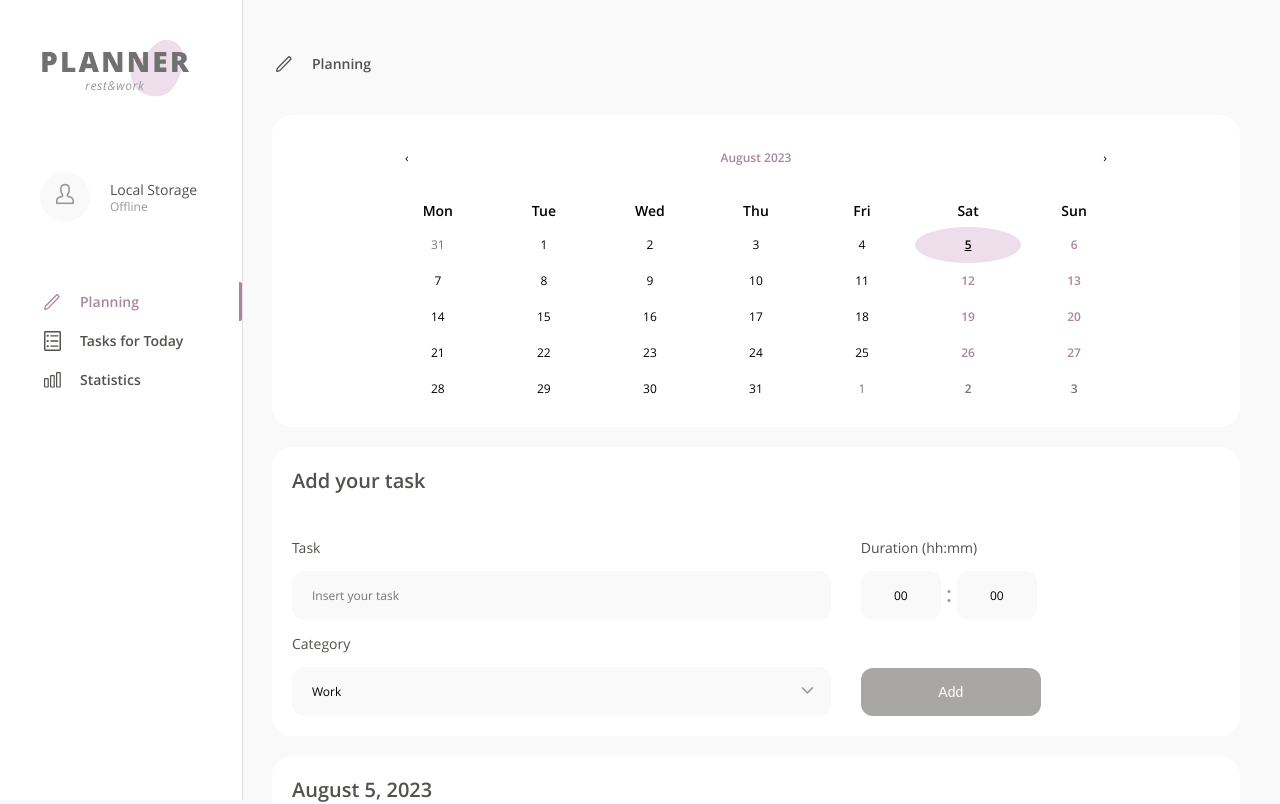
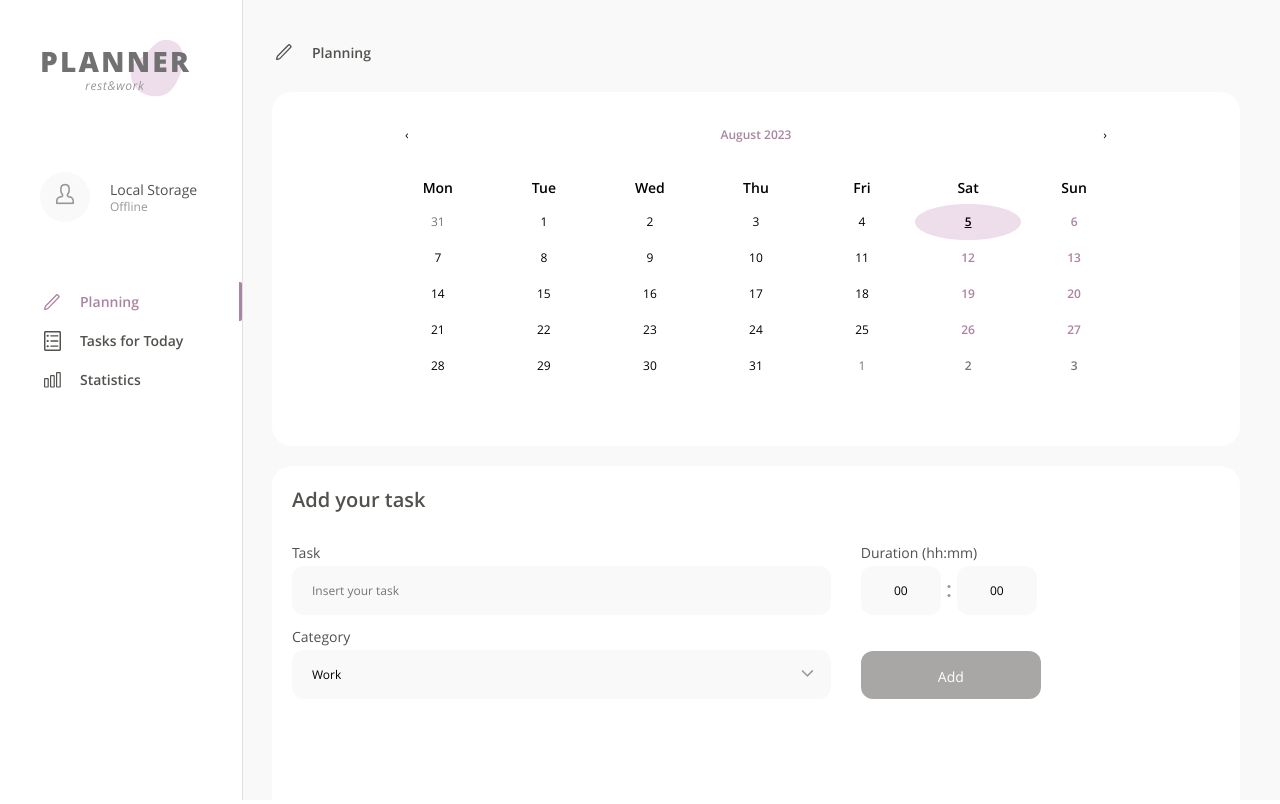
Before and after one commit to apsu96/planner_app, a React (Create React App) app: page / in a window 1280 px wide. Shown: the top 804 px of the page. Built offline with nearby package versions, Linux system fonts and the light colour scheme.

Commit message:
refactor: change app layout

```diff
--- a/src/App.tsx
+++ b/src/App.tsx
@@ -12,7 +12,6 @@ import StatisticsIcon from "./images/Statistics_icon";
 import PlanningIcon from "./images/Planning_icon";
 import {
   AppContainer,
-  DrawerContainer,
   MobileMenuContainer,
   PageContainer,
   PageTitle,
@@ -81,7 +80,6 @@ function App() {
 
   return (
     <AppContainer>
-      <DrawerContainer visible={isMobile && isDrawerOpen} isMobile={isMobile}>
       <Drawer
         variant="temporary"
         open={isDrawerOpen}
@@ -97,12 +95,10 @@ function App() {
           toggleMenu={toggleMenu}
         />
       </Drawer>
-      </DrawerContainer>
-      <DrawerContainer visible={!isMobile} isMobile={isMobile}>
       <Drawer
         variant="permanent"
         open={!isMobile}
-          sx={{ display: !isMobile ? "block" : "none" }}
+        sx={{ display: !isMobile ? "block" : "none", width: "242px" }}
       >
         <Profile
           currentView={currentView}
@@ -110,7 +106,6 @@ function App() {
           toggleMenu={toggleMenu}
         />
       </Drawer>
-      </DrawerContainer>
       <PageContainer isMobile={isMobile}>
         {isMobile ? (
           <MobileMenuContainer>
--- a/src/components/TaskForm.styled.ts
+++ b/src/components/TaskForm.styled.ts
@@ -22,6 +22,7 @@ export const TaskFormLongColumnContainer = styled.div`
   display: flex;
   flex-direction: column;
   width: 60%;
+  gap: 4px;
   @media (max-width: 820px) {
     width: 100%;
   }
--- a/src/components/TaskForm.tsx
+++ b/src/components/TaskForm.tsx
@@ -125,7 +125,7 @@ function TaskForm({ date }: { date: Date }) {
           </RowContainer>
         </TaskFormShortColumnContainer>
       </TaskFormRowMContainer>
-      <TaskFormRowContainer>
+      <TaskFormRowContainer style={{ marginTop: "12px" }}>
         <TaskFormLongColumnContainer>
           <Text>Category</Text>
           <Select
--- a/src/components/UIKit.styled.ts
+++ b/src/components/UIKit.styled.ts
@@ -1,41 +1,43 @@
 import styled from "styled-components";
 
 export const AppContainer = styled.div`
+  display: flex;
   min-height: 100vh;
   max-width: 100vw;
   width: 100%;
   background-color: #f9f9f9;
-  display: flex;
-`;
-
-export const DrawerContainer = styled.div`
-  display: ${({ visible }: { visible: boolean }) =>
-    visible ? "flex" : "none"};
-  max-width: 242px;
-  width: ${({ visible, isMobile }: { visible: boolean; isMobile: boolean }) =>
-    visible && isMobile ? "none" : "100%"};
-  box-sizing: border-box;
 `;
 
 export const PageContainer = styled.div`
   display: flex;
   flex-direction: column;
+  align-items: center;
   padding: ${({ isMobile }: { isMobile: boolean }) =>
-    isMobile ? "68px 20px 40px" : "40px 40px 44px 30px"};
+    isMobile ? "68px 20px 40px" : "40px 40px 40px 30px"};
   gap: ${({ isMobile }: { isMobile: boolean }) => (isMobile ? "20px" : "28px")};
-  width: 100%;
+  width: calc(100vw - 242px);
+  height: 100vh;
+  overflow-y: auto;
+  @media (max-width: 820px) {
+    width: 100%;
+  }
 `;
 
 export const MobileMenuContainer = styled.div`
   display: flex;
   justify-content: space-between;
   align-items: center;
+  width: 100%;
 `;
 
 export const PageTitleContainer = styled.div`
   display: flex;
   align-items: center;
   gap: 16px;
+  width: 100%;
+  @media (max-width: 820px) {
+    width: auto;
+  }
 `;
 
 export const PageTitle = styled.p`
@@ -44,6 +46,7 @@ export const PageTitle = styled.p`
   font-size: 14px;
   line-height: 19px;
   color: #53514d;
+  text-align: left;
   @media (min-width: 1441px) {
     font-size: 16px;
   }
@@ -56,12 +59,17 @@ export const Container = styled.div`
   background-color: white;
   min-width: 549px;
   width: 100%;
+  min-height: 354px;
+  height: 100%;
   box-sizing: border-box;
   margin: 0 auto;
   flex-direction: column;
   @media (max-width: 1420px) {
     min-width: 335px;
     padding: 20px;
+  }
+  @media (max-width: 820px) {
+    min-height: auto;
   }
 `;
 
--- a/src/index.css
+++ b/src/index.css
@@ -1,10 +1,14 @@
-body {
-    margin: 0;
-    font-family: 'OpenSans', sans-serif;
-    -webkit-font-smoothing: antialiased;
-    -moz-osx-font-smoothing: grayscale;
+*,
+body,
+code {
+  box-sizing: border-box;
+  margin: 0;
+  padding: 0;
+  font-family: "OpenSans", sans-serif;
+  -webkit-font-smoothing: antialiased;
+  -moz-osx-font-smoothing: grayscale;
 }
 
 code {
-    font-family: 'OpenSans', sans-serif;
+  font-family: "OpenSans", sans-serif;
 }
--- a/src/views/MyDay.styled.ts
+++ b/src/views/MyDay.styled.ts
@@ -1,21 +1,16 @@
 import styled from "styled-components";
 
 export const MyDayContainer = styled.div`
-  display: flex;
-  gap: 30px;
-  height: 100%;
+  display: grid;
+  grid-template-columns: 1fr 1fr;
+  grid-template-rows: 1fr;
+  grid-column-gap: 30px;
+  width: 100%;
+  height: calc(100vh - 88px - 44px);
   @media (max-width: 1420px) {
-    flex-direction: column;
-    gap: 20px;
-  }
-`;
-
-export const MyDayRowContainer = styled.div`
-  width: 50%;
-  height: 100%;
-  @media (max-width: 1420px) {
-    width: 100%;
-    height: auto;
+    grid-template-columns: 1fr;
+    grid-template-rows: repeat(1fr);
+    grid-row-gap: 20px;
   }
 `;
 
@@ -25,4 +20,5 @@ export const MyDayColumnContainer = styled.div`
   gap: 20px;
   margin: 0 auto;
   height: 100%;
+  width: 100%;
 `;
--- a/src/views/MyDay.tsx
+++ b/src/views/MyDay.tsx
@@ -1,8 +1,4 @@
-import {
-  MyDayColumnContainer,
-  MyDayContainer,
-  MyDayRowContainer,
-} from "./MyDay.styled";
+import { MyDayColumnContainer, MyDayContainer } from "./MyDay.styled";
 import { Container } from "../components/UIKit.styled";
 import TaskList from "../components/TaskList";
 import TaskCompletionChart from "../components/TaskCompletionChart";
@@ -16,10 +12,7 @@ const ChartContainer = styled(Container)`
 function MyDay() {
   return (
     <MyDayContainer>
-      <MyDayRowContainer>
       <TaskList />
-      </MyDayRowContainer>
-      <MyDayRowContainer>
       <MyDayColumnContainer>
         <ChartContainer>
           <TaskCompletionChart />
@@ -28,7 +21,6 @@ function MyDay() {
           <EmotionalStateChart />
         </ChartContainer>
       </MyDayColumnContainer>
-      </MyDayRowContainer>
     </MyDayContainer>
   );
 }
--- a/src/views/Planning.styled.ts
+++ b/src/views/Planning.styled.ts
@@ -2,21 +2,17 @@ import styled from "styled-components";
 
 export const Container = styled.div`
   width: 100%;
-  height: 100%;
-  display: flex;
+  height: calc(100vh - 88px - 44px);
+  display: grid;
+  grid-template-columns: 1fr 1fr;
+  grid-template-rows: 1fr 1fr;
+  grid-row-gap: 30px;
+  grid-column-gap: 20px;
   flex-direction: column;
   gap: 20px;
   box-sizing: border-box;
-`;
-
-export const PlanningRow = styled.div`
-  display: flex;
-  height: 50%;
-  gap: 30px;
-  box-sizing: border-box;
   @media (max-width: 1420px) {
-    flex-direction: column;
-    gap: 20px;
-    height: auto;
+    grid-template-columns: 1fr;
+    grid-template-rows: repeat(1fr);
   }
 `;
--- a/src/views/Planning.tsx
+++ b/src/views/Planning.tsx
@@ -1,4 +1,4 @@
-import { Container, PlanningRow } from "./Planning.styled";
+import { Container } from "./Planning.styled";
 import Calendar from "../components/Calendar";
 import TaskForm from "../components/TaskForm";
 import PlanningTaskList from "../components/PlanningTaskList";
@@ -9,14 +9,10 @@ function Planning() {
   const [date, setDate] = useState(new Date());
   return (
     <Container>
-      <PlanningRow>
-        <Calendar date={date} setDate={setDate} />
-        <TaskForm date={date} />
-      </PlanningRow>
-      <PlanningRow>
-        <PlanningTaskList date={date} />
-        <TaskDistribution date={date} />
-      </PlanningRow>
+      <Calendar date={date} setDate={setDate} />
+      <TaskForm date={date} />
+      <PlanningTaskList date={date} />
+      <TaskDistribution date={date} />
     </Container>
   );
 }
--- a/src/views/Statistics.tsx
+++ b/src/views/Statistics.tsx
@@ -1,4 +1,4 @@
-import { Container, PlanningRow } from "./Planning.styled";
+import { Container } from "./Planning.styled";
 import TaskCompletionChart from "../components/TaskCompletionChart";
 import TaskDistribution from "../components/TaskDistribution";
 import EmotionalStateChart from "../components/EmotionalStateChart";
@@ -28,7 +28,6 @@ function Statistics() {
 
   return (
     <Container>
-      <PlanningRow>
       <StatisticsInfo
         timePeriod={timePeriod}
         setTimePeriod={setTimePeriod}
@@ -45,8 +44,6 @@ function Statistics() {
           isMobile={isMobile}
         />
       </UIContainer>
-      </PlanningRow>
-      <PlanningRow>
       <TaskDistribution
         date={new Date()}
         sortedTasks={sortedTasks}
@@ -62,7 +59,6 @@ function Statistics() {
           isMobile={isMobile}
         />
       </UIContainer>
-      </PlanningRow>
     </Container>
   );
 }
```
Lines whose indentation alone changed are shown as unchanged.
